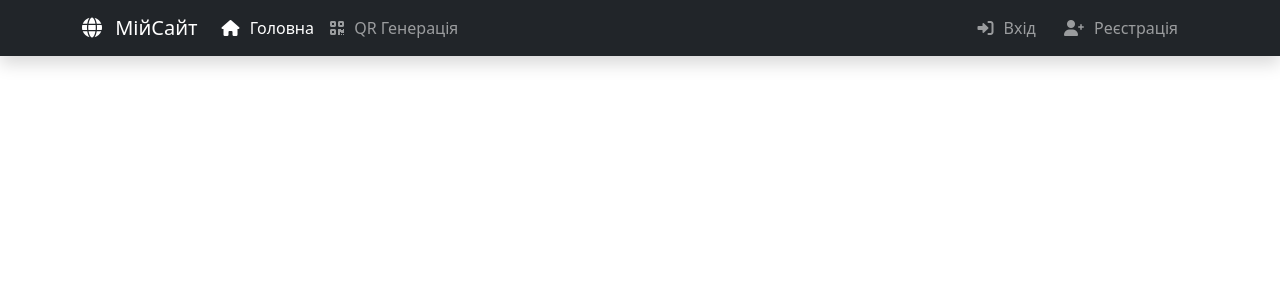
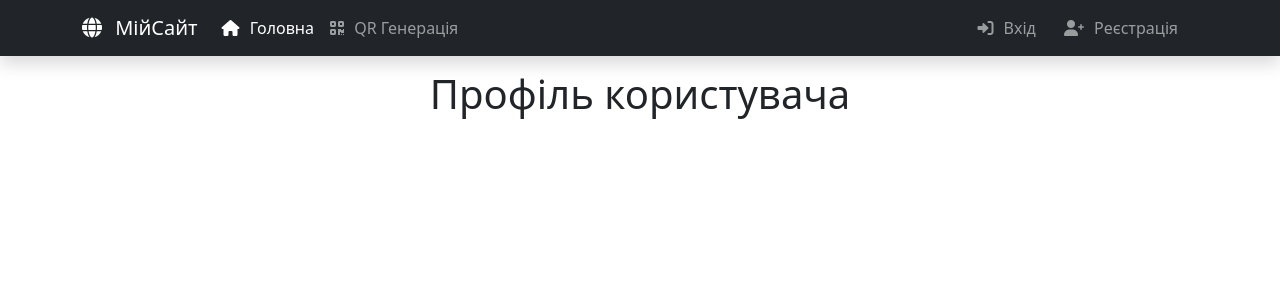
Before and after one commit to novakvova/React-NPR511, a React (Create React App) app in the folder my-boot/: page /profile in a window 1280 px wide. Shown: the top 300 px of the page. Built offline with nearby package versions, Linux system fonts and the light colour scheme.

Commit message:
Working zod begin

```diff
--- a/my-boot/package.json
+++ b/my-boot/package.json
@@ -13,7 +13,8 @@
     "react-qr-code": "^2.2.0",
     "react-router": "^8.2.0",
     "react-scripts": "5.0.1",
-    "web-vitals": "^2.1.4"
+    "web-vitals": "^2.1.4",
+    "zod": "^4.5.4"
   },
   "scripts": {
     "start": "react-scripts start",
--- a/my-boot/src/App.js
+++ b/my-boot/src/App.js
@@ -7,6 +7,7 @@ import LoginPage from "./pages/LoginPage";
 import RegisterPage from "./pages/RegisterPage";
 import MainNavbar from "./layouts/main/MainNavbar";
 import QRPage from "./pages/QRPage";
+import ProfilePage from "./pages/ProfilePage";
 
 function App() {
 
@@ -18,6 +19,7 @@ function App() {
                     <Route index element={<HomePage/>}/>
                     <Route path="login" element={<LoginPage/>}/>
                     <Route path="register" element={<RegisterPage/>}/>
+                    <Route path="profile" element={<ProfilePage/>}/>
                     <Route path="qr" element={<QRPage/>}/>
                 </Route>
             </Routes>
--- /dev/null
+++ b/my-boot/src/pages/ProfilePage.js
@@ -0,0 +1,19 @@
+import { z } from "zod"; //імпортуємо Zod для валідації даних
+//zod - бібліотека для валідації даних на клієнті
+//react-hook-forms - для роботи з форами на клієнті
+
+//Робимо схему валіації даних
+const profileSchema = z.object({
+
+})
+
+const ProfilePage = () =>
+{
+    return (
+        <>
+            <h1 className={"text-center"}>Профіль користувача</h1>
+        </>
+    )
+}
+
+export default ProfilePage;
```
